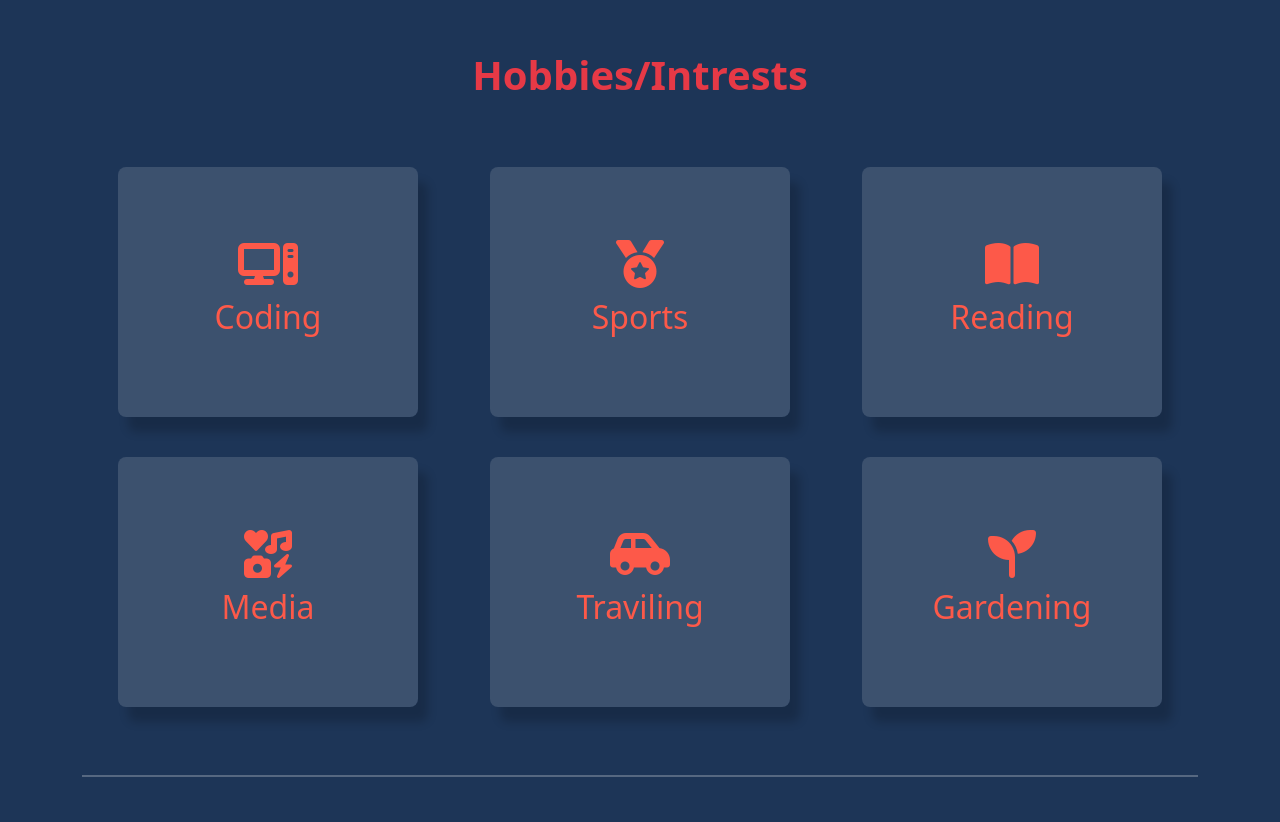
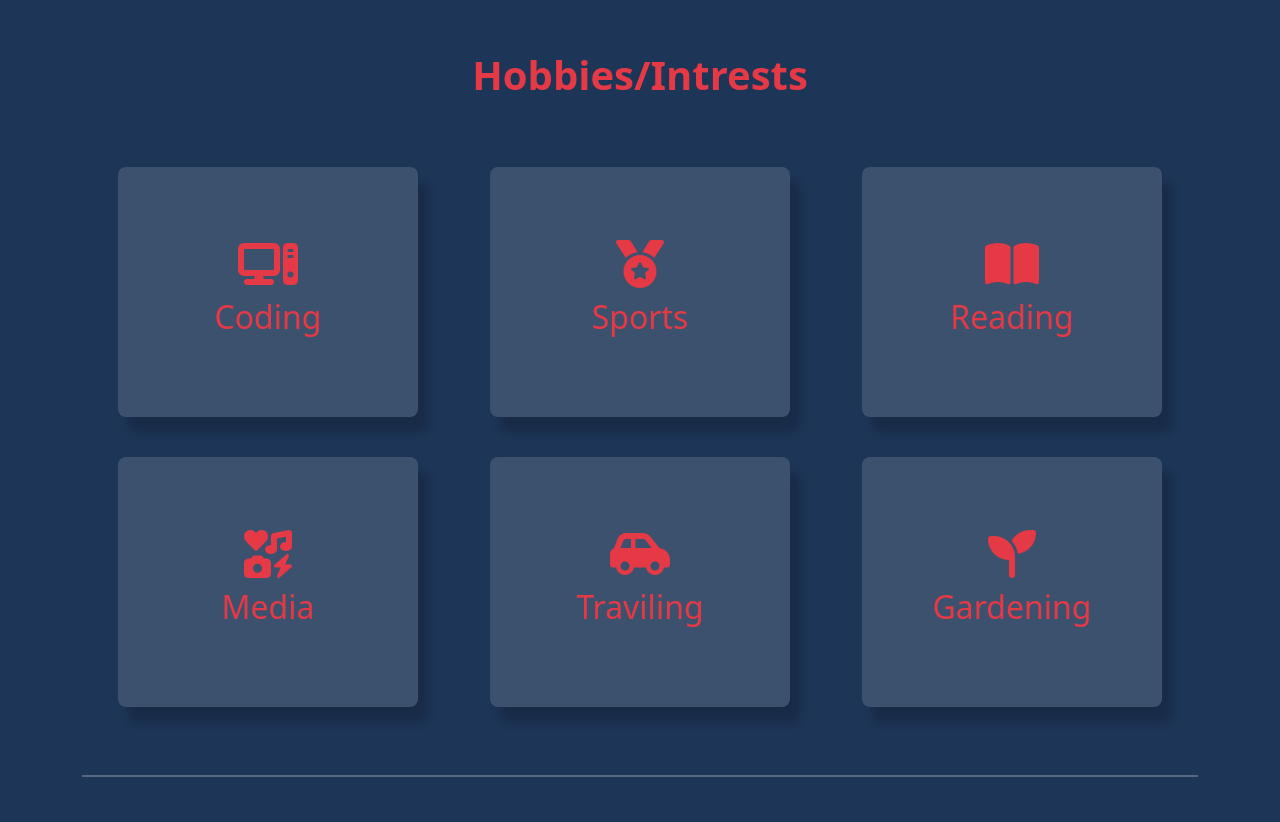
Before and after one commit to Kishore-1011/portfolio, a Django app: page /more_info in a window 1280 px wide. Shown: the part 3091-3913 px from the top of the page. Run offline with Django 5.2, Linux system fonts and the light colour scheme; data comes from the database, SQL or seed files in the repository; some libraries are stand-ins or nearby versions.

Commit message:
Update more-info.css

```diff
--- a/static/more-info.css
+++ b/static/more-info.css
@@ -9,6 +9,7 @@
 /* ------------------------------------------------------------custome---------------------------------------------------------- */
 #abt p{
 	color: white;
+	padding: 0px 10px;
     font-size: 1.4rem;
 }
 /* ------------------------------------------------------------custome---------------------------------------------------------- */
@@ -162,7 +163,7 @@ ul.timeline-list li:before {
 	text-align: center;
 	border-radius: 8px;
 	transition: 0.5s;
-	color:#fd5949;
+	color:#e63946;
 	box-shadow: 10px 15px 10px rgba(0, 0, 0, 0.185);
 }
 
@@ -176,7 +177,7 @@ ul.timeline-list li:before {
 }
 .h-card:hover{
 	transform: scale(1.05);
-	background-color:#fd5949;
+	background-color:#e63946;
 	color: white;
 }
 
```
